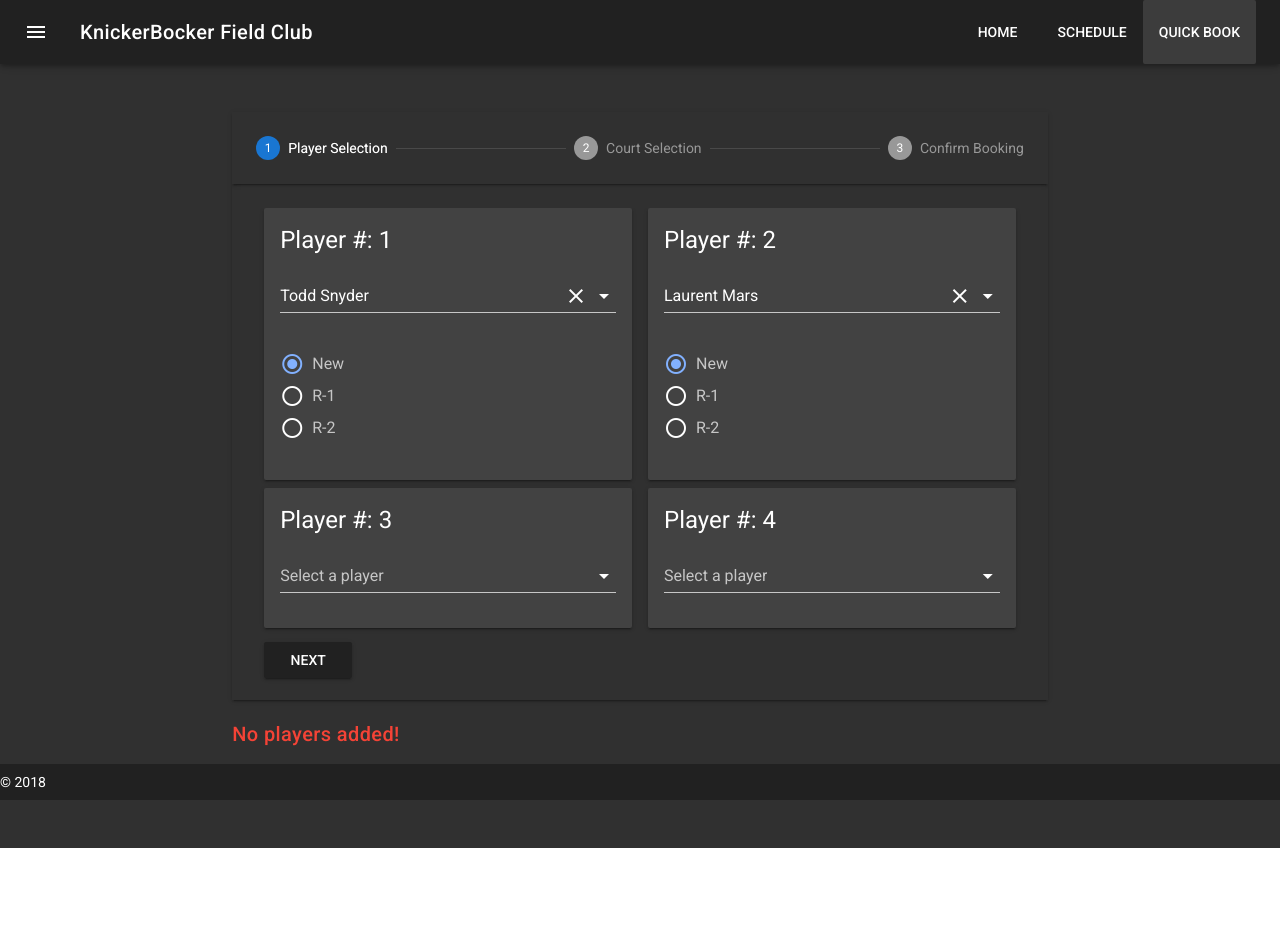
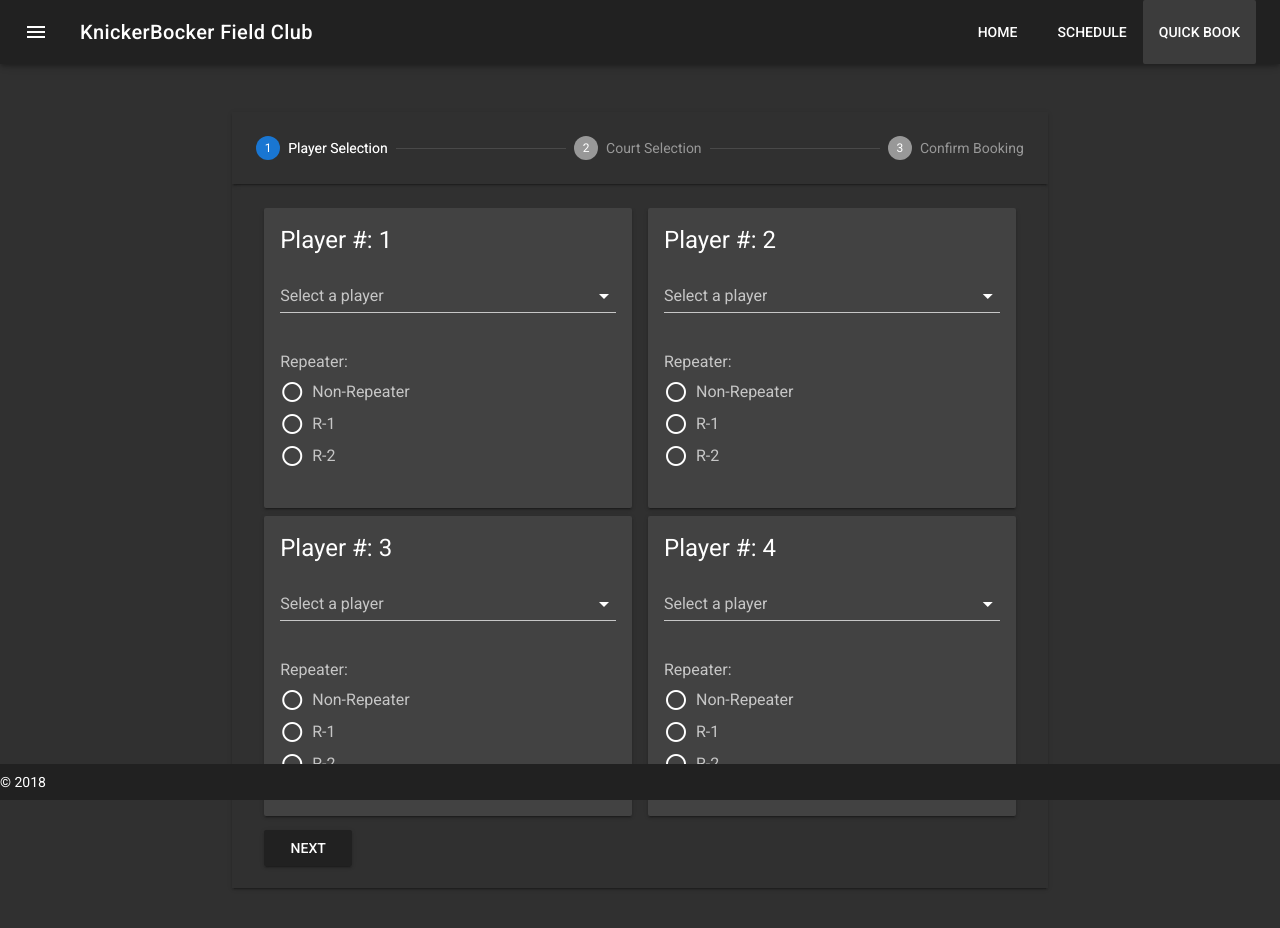
Before and after one commit to dfimiarz/clubhouse-frontend, a Vue app: page /sessions/new in a window 1280 px wide. Shown: the top 928 px of the page. Before the commit the page ends 848 px from the top, so only its background shows below. Built offline with nearby package versions, Linux system fonts and the light colour scheme.

Commit message:
Cleaned up old code in RegMatchbooking and fixed issues with PlayerSelect (reapeater member id sync)

```diff
--- a/src/components/RegularMatchBooking.vue
+++ b/src/components/RegularMatchBooking.vue
@@ -19,7 +19,7 @@
                 xs12 md6
                 class="mb-2"
               >
-                <player-selector :index="index" :player="player" v-on:update:player="updatePlayer"></player-selector>
+                <player-selector :index="index" :player="player" v-on:update:player="updatePlayer" v-on:update:repeater="updateRepeater"></player-selector>
               </v-flex>
               <v-btn @click="bookingStep = 2">
                 Next
@@ -46,13 +46,6 @@
           </v-stepper-content>
         </v-stepper-items>
       </v-stepper>
-
-
-
-          <div v-if="! playersAdded()" class="title my-4 red--text">No players added!</div>
-
-
-
     </v-flex>
   </v-layout>
 </v-container>
@@ -77,8 +70,8 @@
       players: [],
       match: {
         players: [
-            { memberid: 1, repeater: '1', errors: []},
-            { memberid: 2, repeater: undefined, errors: []},
+            { memberid: undefined, repeater: undefined, errors: []},
+            { memberid: undefined, repeater: undefined, errors: []},
             { memberid: undefined, repeater: undefined, errors: []},
             { memberid: undefined, repeater: undefined, errors: []}
           ],
@@ -96,50 +89,28 @@
 
       var index = updatePlayerInfo.index
       var newId = updatePlayerInfo.id
-      var repeater = updatePlayerInfo.repeater
 
-      //var newplayer = { memberid: newId, repeater : repeater, errors: [] }
 
-      //this.match.players.splice(index,1,newplayer)
       this.match.players[index].memberid = newId
+      this.match.players[index].repeater = undefined
+
+    },
+    updateRepeater: function ( repeaterInfo ){
+
+      console.log("updating repeater in parent")
+
+      var index = repeaterInfo.index
+      var repeater = repeaterInfo.repeater
+
       this.match.players[index].repeater = repeater
 
     },
-    addPlayer: function (){
-
-      if(  this.players.length < 4 && this.selectedMember ){
-        var player =  { repeater : null  }
-        this.players.push( Object.assign( player , this.selectedMember) )
-        this.selectedMember = null
-      }
-    },
-    removePlayer: function (id){
-       this.players.splice(this.players.findIndex((player)=> player.id == id ),1)
-    },
-    isPlayerChosen: function (){
-      return  this.player != null
-    },
     playersAdded: function() {
       return  this.players.length > 0
-    },
-    canAddPlayer: function(){
-      return  this.players.length < 4
     }
   },
   computed: {
-    maxGameTime: function(){
-      return this.players.length * 30
-    },
-    currentTitle: function(){
-      switch( this.bookingStep ){
-        case 1: return 'Step 1: Select players:'
-        case 2: return 'Step 2: Select a court'
-        default: return 'Step 3: Confirm'
-      }
-    },
-    clubMembers: function(){
-      return this.$store.getters['memberstore/clubMembers']
-    }
+
   },
   created: function(){
 
@@ -150,8 +121,4 @@
 <!-- Add "scoped" attribute to limit CSS to this component only -->
 <style scoped>
 
-.player_container{
-  /*font-size: calc(10px + 1vw);*/
-  border: 1px dashed;
-}
 </style>
--- a/src/components/booking/PlayerSelector.vue
+++ b/src/components/booking/PlayerSelector.vue
@@ -25,8 +25,8 @@
                      <v-layout justify-end="" align-end="" align-content-end="" >
                          <v-flex xs12 class="text-xs-right">
                              <transition name="slide-fade">
-                                <v-radio-group v-model="picked" column="" v-show="memberid != undefined">
-                                    <v-radio label="New" value="0"></v-radio>
+                                <v-radio-group v-model="repeater" column="" label="Repeater:">
+                                    <v-radio label="Non-Repeater" value="0"></v-radio>
                                     <v-radio label="R-1" value="1"></v-radio>
                                     <v-radio label="R-2" value="2"></v-radio>
                                 </v-radio-group>
@@ -36,27 +36,6 @@
                 </v-flex>
             </v-layout>
         </v-card-text>
-        <!--
-        <v-card-actions>
-
-            <v-spacer></v-spacer>
-            <v-btn-toggle v-model="repeater">
-                <v-btn large="" color='green' value="1">
-                    R-1
-                </v-btn>
-                <v-btn large color='green' value="2">
-                    R-2
-                </v-btn>
-            </v-btn-toggle>
-
-            <v-spacer></v-spacer>
-            <v-btn @click="addPlayer()">
-                Select
-            </v-btn>
-
-
-        </v-card-actions>
-        -->
     </v-card>
 </template>
 
@@ -78,25 +57,11 @@
     },
   data: function() {
     return {
-        memberid: this.player.memberid,
-        repeater: this.player.repeater,
-        picked: "0"
+
     }
   },
   watch: {
-      player: {
-          deep: true,
-          handler: function(){
-              console.log("Player prop updated")
-          }
-      },
-      repeater: function(nVal,oVal){
-              console.log("Repeate updated " + JSON.stringify(nVal) + JSON.stringify(oVal))
 
-      },
-      memberid: function(nVal,oVal){
-              console.log("Member updated " + JSON.stringify(nVal) + JSON.stringify(oVal))
-      }
   },
   methods: {
 
@@ -105,22 +70,22 @@
     clubMembers: function(){
        return this.$store.getters['memberstore/clubMembers']
     },
-    memberId: {
+    memberid: {
         get: function(){
             return this.player.memberid
         },
         set: function(newPlayerId){
-           var updatedPlayer = { index: this.index, id: newPlayerId, repeater: this.repeatStatus }
+           var updatedPlayer = { index: this.index, id: newPlayerId }
            this.$emit('update:player', updatedPlayer )
         }
     },
-    repeatStatus: {
+    repeater: {
         get: function(){
             return this.player.repeater
         },
         set: function(newRepeaterValue){
-           var updatedPlayer = { index: this.index, id: this.memberId, repeater: newRepeaterValue }
-           this.$emit('update:player', updatedPlayer )
+           var repeaterInfo = { index: this.index, repeater: newRepeaterValue }
+           this.$emit('update:repeater', repeaterInfo )
         }
     }
   }
```
